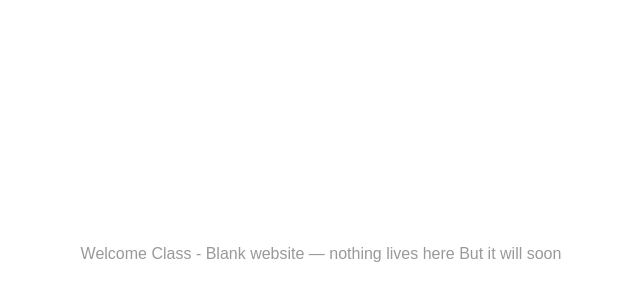
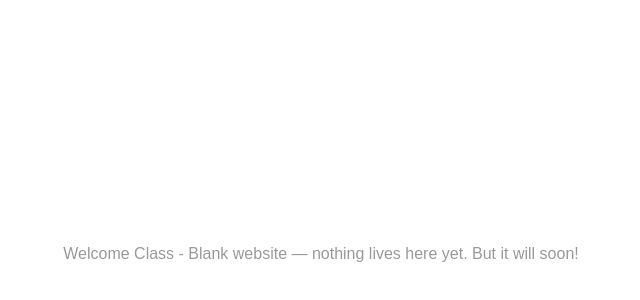
Before and after one commit to aoliverTN/automation-calculator-demo, a plain HTML site: page index.html in a window 1280 px wide. Shown: the part 146-446 px from the top of the page, 319-959 px from the left. Drawn offline with Linux system fonts and the light colour scheme.

Commit message:
Update index.html

```diff
--- a/index.html
+++ b/index.html
@@ -18,6 +18,6 @@
     </style>
 </head>
 <body>
-    <p>Welcome Class - Blank website — nothing lives here But it will soon</p>
+    <p>Welcome Class - Blank website — nothing lives here yet.  But it will soon! </p>
 </body>
 </html>
```
